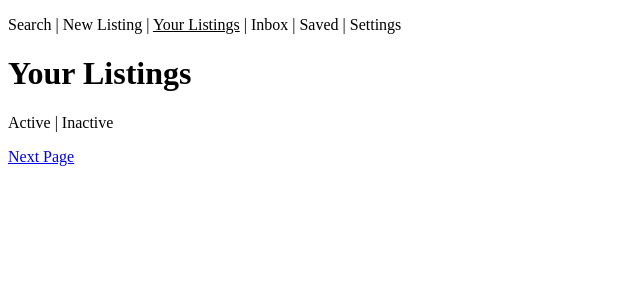
After one commit to jiamingc/fb-marketplace-proxy, a Flask app: template src/fb_marketplace_proxy/templates/your_listings.html.jinja in a window 1280 px wide. The commit adds this page. Shown: the top 300 px of the page, without its empty margins (0-640 px from the left). Run offline with Flask 3, Linux system fonts and the light colour scheme; the template is opened without the code that fills it, so the values that code supplies are empty; parts of the project's set-up code (start-up, migrations or seed data) failed here and were passed over.

Commit message:
Add your listings page

```diff
--- a/src/fb_marketplace_proxy/__init__.py
+++ b/src/fb_marketplace_proxy/__init__.py
@@ -192,12 +192,12 @@ def message_seller():
     return redirect(f"https://www.facebook.com/messages/t/{thread_id}/")
 
 
-@app.get("/listing/create")
+@app.get("/create_listing")
 def create_listing_form():
-    return render_template("listing_create.html.jinja")
+    return render_template("create_listing.html.jinja")
 
 
-@app.post("/listing/create")
+@app.post("/create_listing")
 def create_listing():
     scraper = get_scraper()
 
@@ -225,3 +225,25 @@ def create_listing():
     )
 
     return redirect(url_for("listing_details", listing_id=listing_id))
+
+
+@app.get("/your_listings")
+def your_listings():
+    scraper = get_scraper()
+    tab = request.args.get("tab", "active")
+    cursor = request.args.get("cursor")
+    match tab:
+        case "active":
+            listings, end_cursor = scraper.fetch_your_active_listings(cursor)
+            pass
+        case "inactive":
+            listings, end_cursor = scraper.fetch_your_inactive_listings(cursor)
+            pass
+        case _:
+            raise Exception(f"Unrecognized your listings tab: {tab}")
+    return render_template(
+        "your_listings.html.jinja",
+        tab=tab,
+        listings=listings,
+        end_cursor=end_cursor,
+    )
--- a/src/fb_marketplace_proxy/templates/listing_create.html.jinja
+++ b/src/fb_marketplace_proxy/templates/create_listing.html.jinja
@@ -1,8 +1,8 @@
 {% extends "layout.html.jinja" %}
-{% set active_nav_entry = "listing_create" %}
+{% set active_nav_entry = "create_listing" %}
 {% block title %}New Listing{% endblock %}
 {% block content %}
-	<form class="grid-form" action="/listing/create" method="post" enctype="multipart/form-data">
+	<form class="grid-form" action="{{ url_for("create_listing") }}" method="post" enctype="multipart/form-data">
 		<label for="title">Title</label>
 		<input type="text" name="title" id="title" required />
 
--- a/src/fb_marketplace_proxy/templates/layout.html.jinja
+++ b/src/fb_marketplace_proxy/templates/layout.html.jinja
@@ -1,6 +1,7 @@
 {% set nav_entries = [
 	("search", "/", "Search"),
-	("listing_create", "/listing/create", "New Listing"),
+	("create_listing", "/create_listing", "New Listing"),
+	("your_listings", "/your_listings", "Your Listings"),
 	("inbox", "/inbox", "Inbox"),
 	("saved", "/saved", "Saved"),
 	("settings", "/settings", "Settings"),
--- a/src/fb_marketplace_proxy/templates/search_results.html.jinja
+++ b/src/fb_marketplace_proxy/templates/search_results.html.jinja
@@ -11,7 +11,7 @@
 			<li style="display: flex;">
 				<img src="{{ result.image }}" height="200" />
 				<div>
-					<a href="/listing/{{ result.id }}">
+					<a href="{{ url_for("listing_details", listing_id=result.id) }}">
 						<h2>{{ result.title }}</h2>
 					</a>
 					<pre>{{ result.description }}</pre>
--- /dev/null
+++ b/src/fb_marketplace_proxy/templates/your_listings.html.jinja
@@ -0,0 +1,35 @@
+{% extends "layout.html.jinja" %}
+{% set active_nav_entry = "your_listings" %}
+{% block title %}Your Listings{% endblock %}
+{% block content %}
+	<nav>
+		<ul>
+			<li{% if tab == "active" %} class="active"{% endif %}>
+				<a href="{{ url_for("your_listings", tab="active") }}">Active</a>
+			</li>
+			<li{% if tab == "inactive" %} class="active"{% endif %}>
+				<a href="{{ url_for("your_listings", tab="inactive") }}">Inactive</a>
+			</li>
+		</ul>
+	</nav>
+	<ul>
+	{% for listing in listings %}
+		<li style="display: flex;">
+			<img src="{{ listing.image }}" height="100" />
+			<div style="display: flex; flex-direction: column;">
+				<a href="{{ url_for("listing_details", listing_id=listing.id) }}">
+					<h2 style="margin: 0;">
+						{{ listing.title }}
+					</h2>
+				</a>
+				{% if listing.integrity_status %}
+					<div>{{ listing.integrity_status.content }}</div>
+				{% endif %}
+			</div>
+		</li>
+	{% endfor %}
+	</ul>
+	{% if end_cursor is not none %}
+		<a href="{{ url_for("your_listings", tab=tab, cursor=end_cursor) }}">Next Page</a>
+	{% endif %}
+{% endblock %}
```
